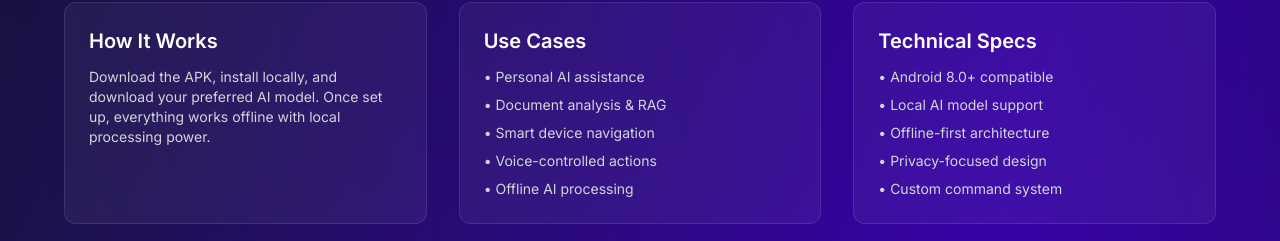
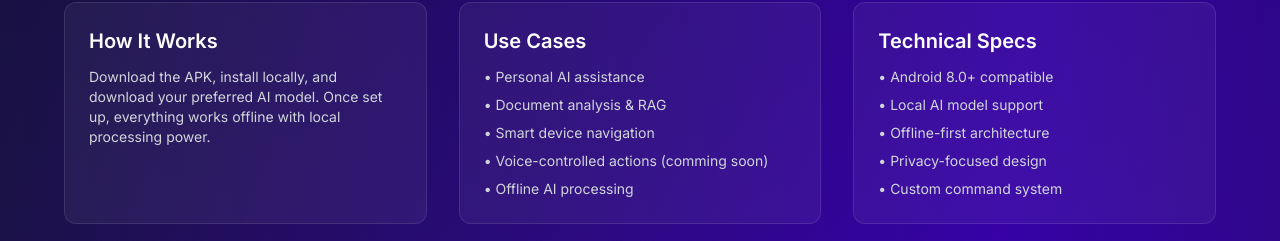
Before and after one commit to Nexastt/EdgeMind, a Next.js app: page / in a window 1280 px wide. Shown: the part 2166-2407 px from the top of the page. Built offline with nearby package versions, Linux system fonts and the light colour scheme.

Commit message:
Update page.tsx

```diff
--- a/app/page.tsx
+++ b/app/page.tsx
@@ -341,7 +341,7 @@ export default function Home() {
                 <li>• Personal AI assistance</li>
                 <li>• Document analysis & RAG</li>
                 <li>• Smart device navigation</li>
-                <li>• Voice-controlled actions</li>
+                <li>• Voice-controlled actions (comming soon)</li>
                 <li>• Offline AI processing</li>
               </ul>
             </motion.div>
```
